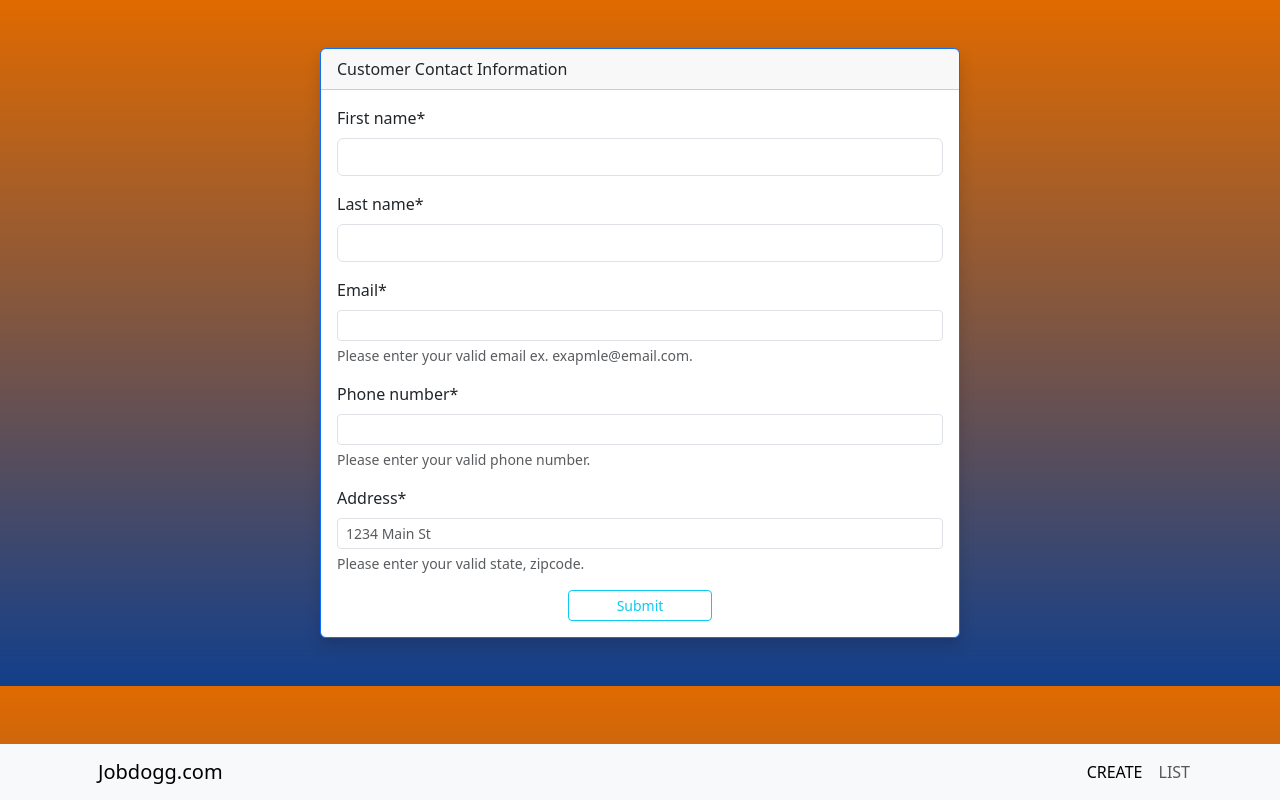
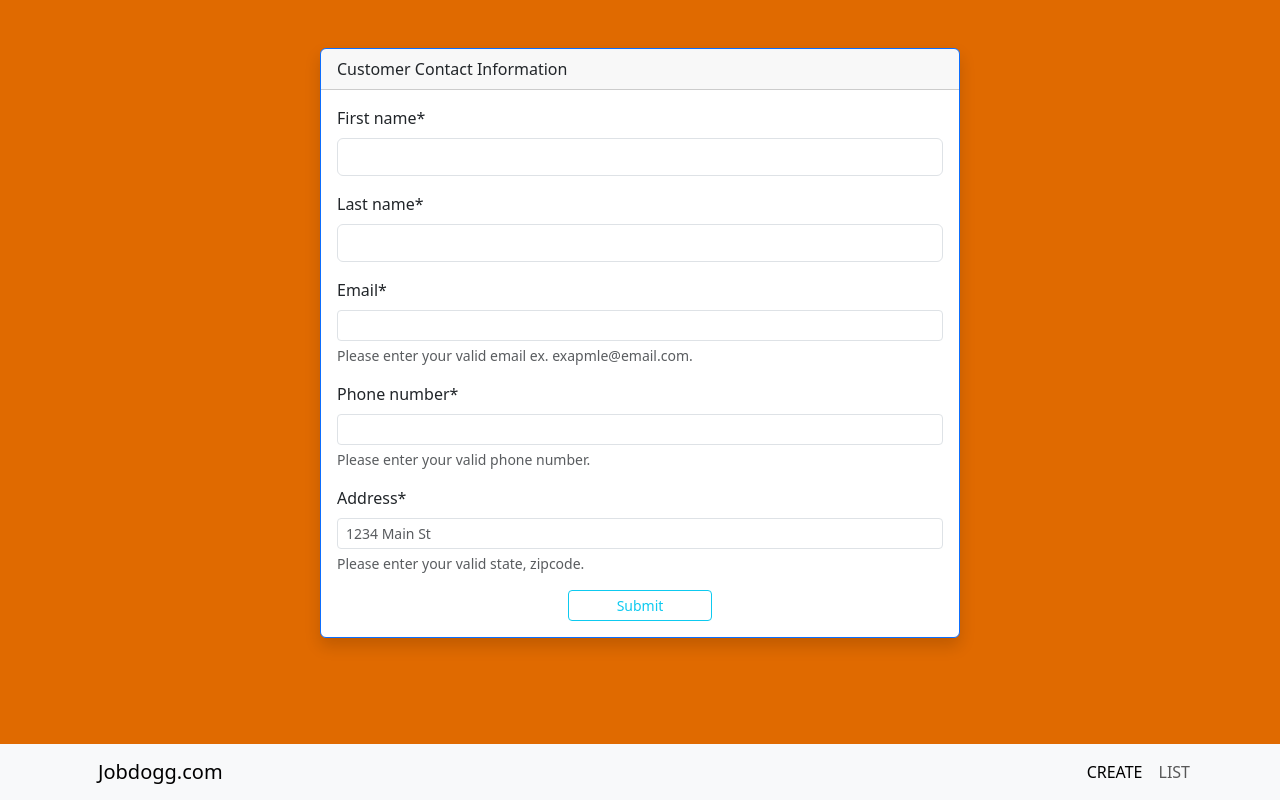
Before and after one commit to temesgen-zenebe/Jobdogg.io, a Django app: page / in a window 1280 px wide. Run offline with Django 4.2, Linux system fonts and the light colour scheme; some libraries are stand-ins or nearby versions.

Commit message:
updating _base.html

```diff
--- a/templates/_base.html
+++ b/templates/_base.html
@@ -16,7 +16,7 @@
     {% block stylesheet %}{% endblock %}
     <link rel="shortcut icon" type="image/png" href="{% static 'images/favicon.png' %}">
 </head>
-<body  class="" style="background: linear-gradient(#e06a00, #123f8b);">
+<body  class="" style="background-color: #e06a00;">
     <div class="container">
         <nav class="navbar navbar-expand-lg navbar-light bg-light fixed-bottom bg-body-tertiary">
             <div class="container">
@@ -42,7 +42,7 @@
             </div>
         </nav>
 
-        <div class="form-main py-4">
+        <div class="form-main py-4 mb-3">
             {% block content %}
             {% endblock %}
         </div>
```
